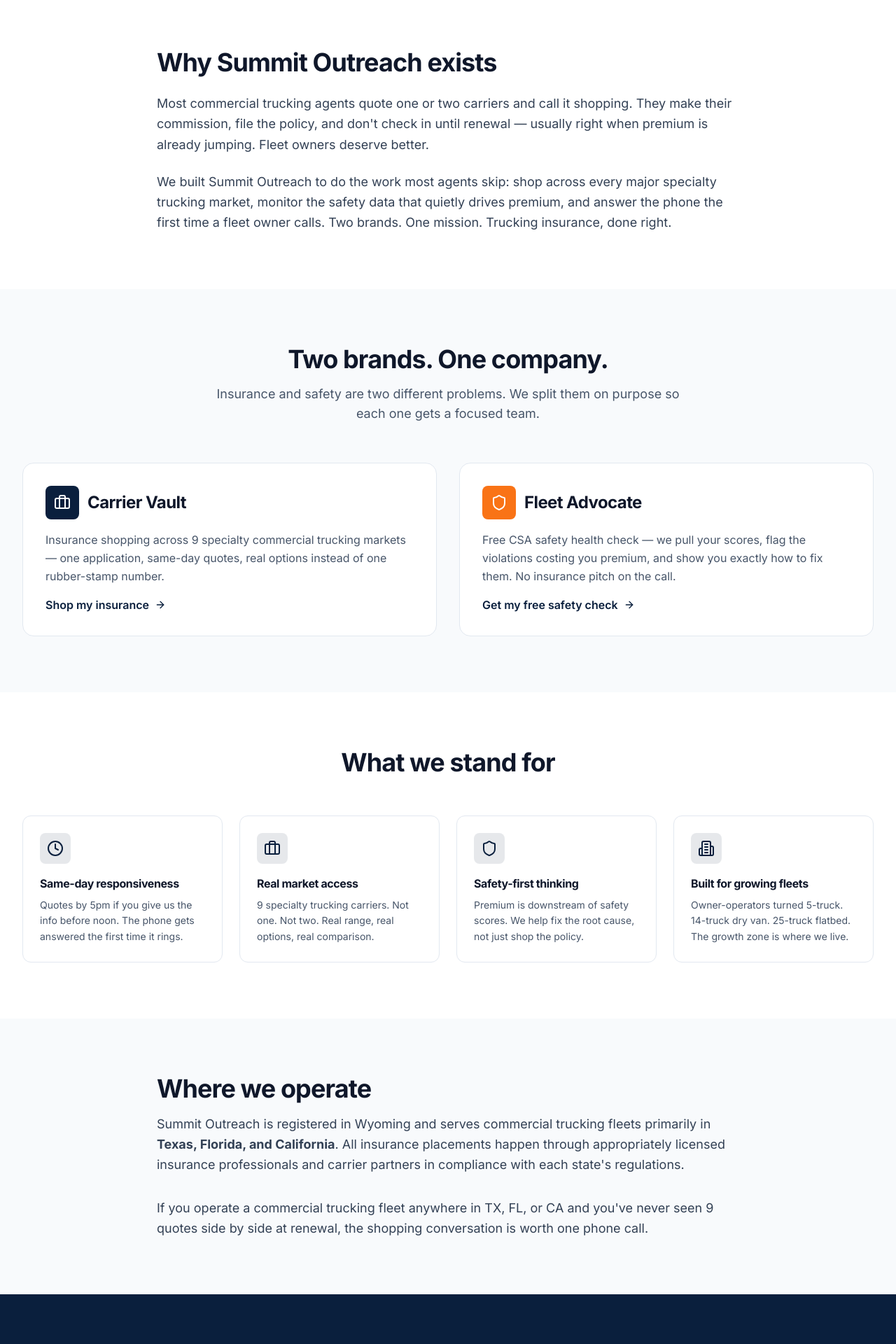
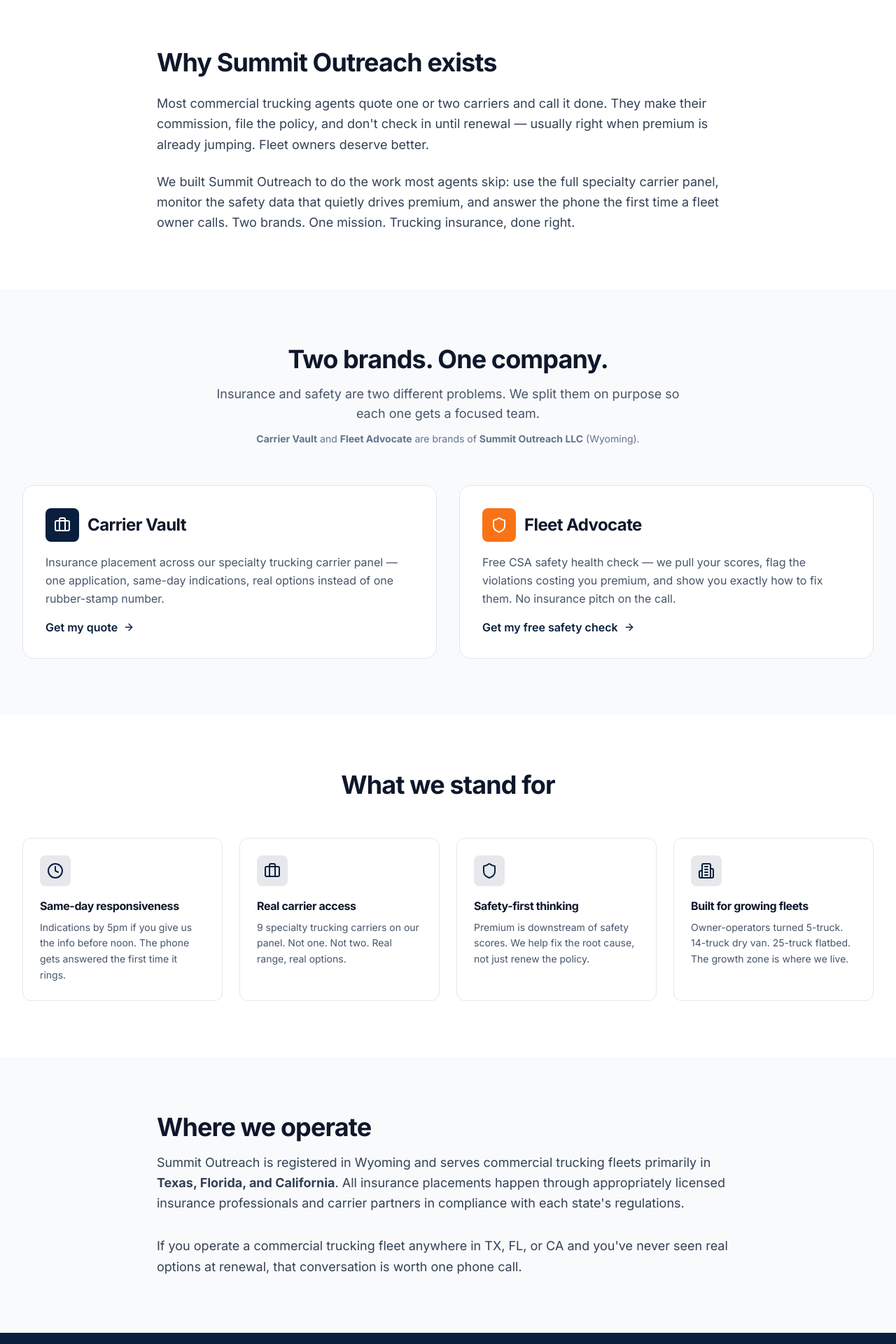
Before and after one commit to ceoaiagent10/summit-outreach-site, a Next.js app: page /about in a window 1280 px wide. Shown: the part 600-2520 px from the top of the page at 70% size. Built offline with nearby package versions, Linux system fonts and the light colour scheme.

Commit message:
fix(about): soften shopping language + DBA disclosure

```diff
--- a/app/about/page.tsx
+++ b/app/about/page.tsx
@@ -4,7 +4,7 @@
 export const metadata = {
   title: "About | Summit Outreach — Commercial Trucking Insurance",
   description:
-    "Summit Outreach LLC operates Carrier Vault (insurance shopping) and Fleet Advocate (free CSA safety reviews) for growing commercial trucking fleets across Texas, Florida, and California.",
+    "Summit Outreach LLC operates Carrier Vault (insurance placement) and Fleet Advocate (free CSA safety reviews) for growing commercial trucking fleets across Texas, Florida, and California.",
 };
 
 export default function AboutPage() {
@@ -17,7 +17,7 @@
             About Summit Outreach
           </p>
           <h1 className="text-4xl sm:text-5xl font-bold leading-tight">
-            Built for fleets that want a real shopping partner — not another quote farm.
+            Built for fleets that want a real broker partner &mdash; not another quote farm.
           </h1>
           <p className="mt-6 text-lg sm:text-xl text-slate-200 leading-relaxed">
             Summit Outreach LLC is a Wyoming-registered insurance services
@@ -36,16 +36,15 @@
           </h2>
           <p className="text-lg text-slate-700 leading-relaxed mb-6">
             Most commercial trucking agents quote one or two carriers and call
-            it shopping. They make their commission, file the policy, and
-            don&apos;t check in until renewal &mdash; usually right when premium
-            is already jumping. Fleet owners deserve better.
+            it done. They make their commission, file the policy, and
+            don&apos;t check in until renewal &mdash; usually right when
+            premium is already jumping. Fleet owners deserve better.
           </p>
           <p className="text-lg text-slate-700 leading-relaxed">
-            We built Summit Outreach to do the work most agents skip: shop
-            across every major specialty trucking market, monitor the safety
-            data that quietly drives premium, and answer the phone the first
-            time a fleet owner calls. Two brands. One mission. Trucking
-            insurance, done right.
+            We built Summit Outreach to do the work most agents skip: use the
+            full specialty carrier panel, monitor the safety data that quietly
+            drives premium, and answer the phone the first time a fleet owner
+            calls. Two brands. One mission. Trucking insurance, done right.
           </p>
         </div>
       </section>
@@ -61,6 +60,9 @@
               Insurance and safety are two different problems. We split them on
               purpose so each one gets a focused team.
             </p>
+            <p className="mt-3 text-sm text-slate-500">
+              <strong>Carrier Vault</strong> and <strong>Fleet Advocate</strong> are brands of <strong>Summit Outreach LLC</strong> (Wyoming).
+            </p>
           </div>
 
           <div className="grid md:grid-cols-2 gap-8">
@@ -75,12 +77,12 @@
                 <h3 className="text-2xl font-bold text-brand-ink">Carrier Vault</h3>
               </div>
               <p className="text-slate-600 leading-relaxed mb-4">
-                Insurance shopping across 9 specialty commercial trucking
-                markets &mdash; one application, same-day quotes, real options
-                instead of one rubber-stamp number.
+                Insurance placement across our specialty trucking carrier
+                panel &mdash; one application, same-day indications, real
+                options instead of one rubber-stamp number.
               </p>
               <span className="inline-flex items-center font-semibold text-brand-navy group-hover:text-brand-blue">
-                Shop my insurance <ArrowRight className="ml-2 h-4 w-4" />
+                Get my quote <ArrowRight className="ml-2 h-4 w-4" />
               </span>
             </Link>
 
@@ -116,9 +118,9 @@
             </h2>
           </div>
           <div className="grid md:grid-cols-2 lg:grid-cols-4 gap-6">
-            <Value icon={<Clock className="h-6 w-6" />} title="Same-day responsiveness" body="Quotes by 5pm if you give us the info before noon. The phone gets answered the first time it rings." />
-            <Value icon={<Briefcase className="h-6 w-6" />} title="Real market access" body="9 specialty trucking carriers. Not one. Not two. Real range, real options, real comparison." />
-            <Value icon={<Shield className="h-6 w-6" />} title="Safety-first thinking" body="Premium is downstream of safety scores. We help fix the root cause, not just shop the policy." />
+            <Value icon={<Clock className="h-6 w-6" />} title="Same-day responsiveness" body="Indications by 5pm if you give us the info before noon. The phone gets answered the first time it rings." />
+            <Value icon={<Briefcase className="h-6 w-6" />} title="Real carrier access" body="9 specialty trucking carriers on our panel. Not one. Not two. Real range, real options." />
+            <Value icon={<Shield className="h-6 w-6" />} title="Safety-first thinking" body="Premium is downstream of safety scores. We help fix the root cause, not just renew the policy." />
             <Value icon={<Building2 className="h-6 w-6" />} title="Built for growing fleets" body="Owner-operators turned 5-truck. 14-truck dry van. 25-truck flatbed. The growth zone is where we live." />
           </div>
         </div>
@@ -139,8 +141,8 @@
           </p>
           <p className="text-lg text-slate-700 leading-relaxed">
             If you operate a commercial trucking fleet anywhere in TX, FL, or CA
-            and you&apos;ve never seen 9 quotes side by side at renewal, the
-            shopping conversation is worth one phone call.
+            and you&apos;ve never seen real options at renewal, that conversation
+            is worth one phone call.
           </p>
         </div>
       </section>
```
